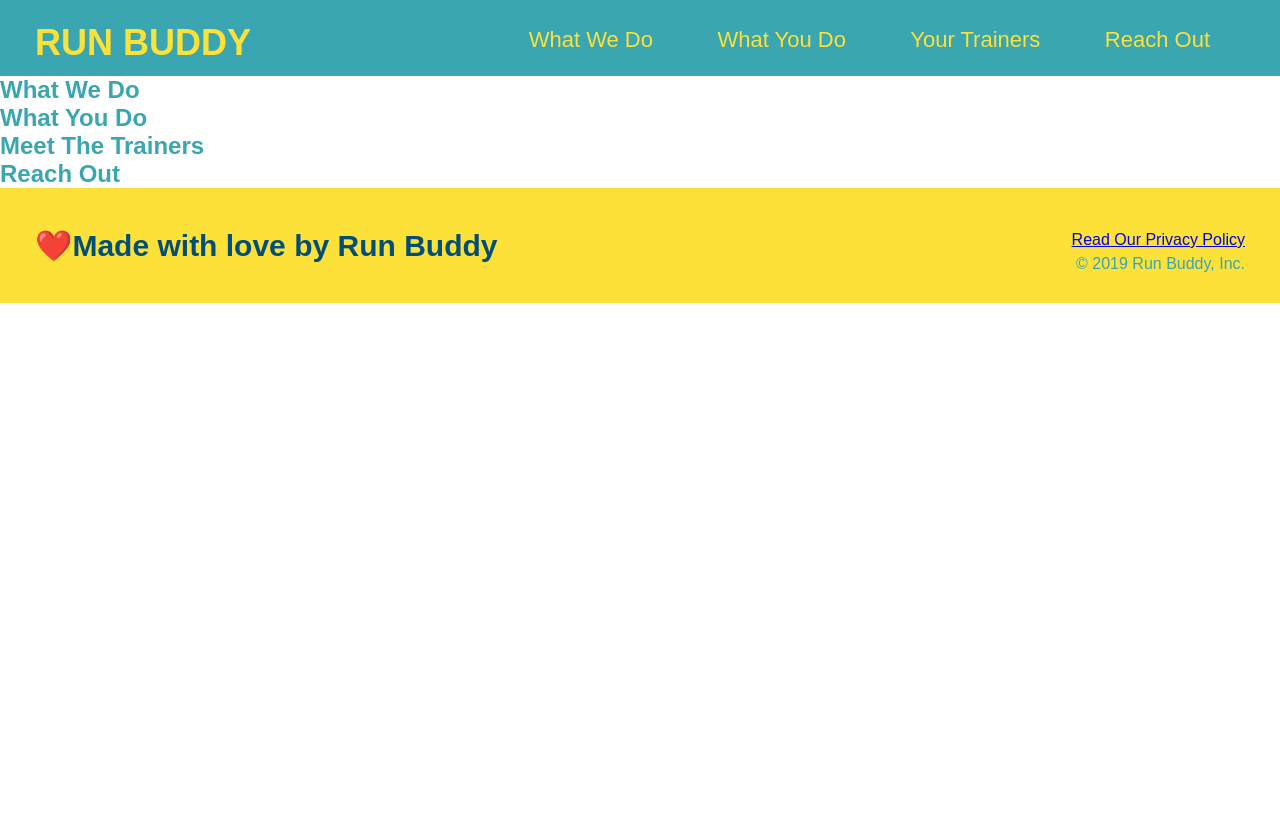
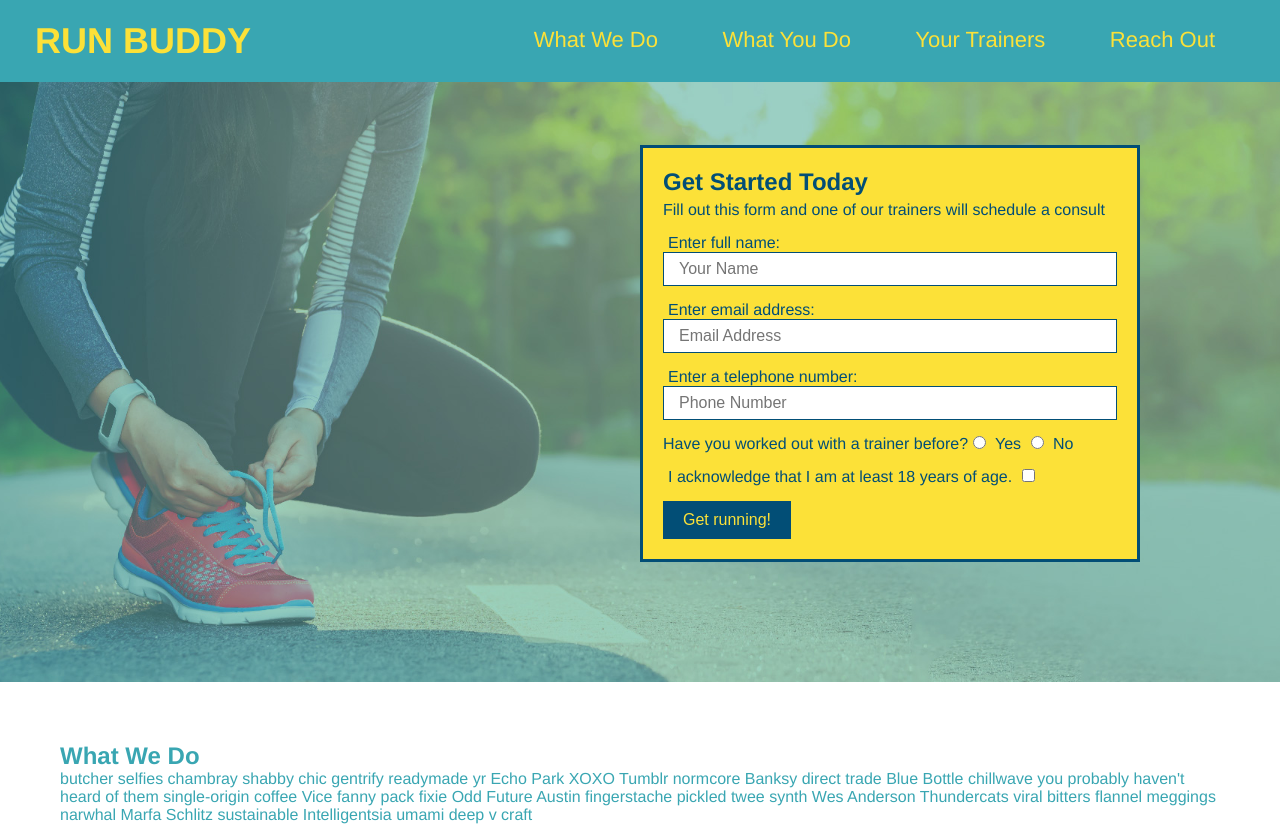
Before and after one commit to dillin92/run-buddy, a plain HTML site: page index.html in a window 1280 px wide. Shown: the top 828 px of the page. Before the commit the page ends 800 px from the top, so only its background shows below. Drawn offline with Linux system fonts and the light colour scheme.

Commit message:
added new icon images

```diff
--- a/assets/css/style.css
+++ /dev/null
@@ -1,75 +0,0 @@
-* {
-  margin: 0;
-  padding: 0;
-  box-sizing: border-box;
-}
-
-body {
-  font-family: Arial, Helvetica, sans-serif;
-  color: #39a6b2;
-}
-
-header h1 {
-  font-weight: bold;
-  font-size: 36px;
-  color: #fce138;
-  margin: 0;
-  display: inline;
-}
-
-header {
-  background-color: #39a6b2;
-  padding: 20px 35px;
-
-  line-height: 0.2px;
-}
-
-header a {
-  color: #fce138;
-  text-decoration: none;
-  font-size: 36px;
-  line-height: 0.75;
-}
-
-ul {
-  list-style: none;
-}
-
-header nav {
-  float: right;
-  margin: 7px 0;
-  padding: 5px;
-}
-
-header nav ul li {
-  display: inline;
-}
-
-header nav ul li a {
-  margin: 0 30px;
-  font-weight: lighter;
-  font-size: 22px;
-}
-
-footer {
-  background: #fce138;
-  width: 100%;
-  padding: 40px 35px;
-}
-
-footer h2 {
-  display: inline;
-  color: #024e76;
-  font-size: 30px;
-  margin: 0;
-}
-
-footer div {
-  float: right;
-  line-height: 1.5;
-  text-align: right;
-}
-
-footer a {
-  color: 024e76;
-}
--- a/index.html
+++ b/index.html
@@ -2,26 +2,25 @@
 <html lang="en">
 
 <head>
-        <meta charset="UTF-8"/>
-        <link rel="stylesheet" href="assets\css\style.css" />
+  <meta charset="UTF-8" />
   <title>Run Buddy</title>
+  <link rel="stylesheet" href="style.css" />
 </head>
 
-
-
-    <body class="body">
-        <!-- navigation-->
+<body>
+  <!-- navigation -->
   <header>
-            <h1 class id="header h1" style="color:blue; font-size:100px;">
-                <a href="/">RUN BUDDY</a>
+    <h1>
+      <a href="/">
+        RUN BUDDY
+      </a>
     </h1>
-
     <nav>
-                <!--Unordered list element-->
+      <!-- Unordered list element -->
       <ul>
-                    <!--List item element-->
+        <!-- List item element-->
         <li>
-                        <!--Anchor element-->
+          <!-- Anchor element -->
           <a href="#what-we-do">What We Do</a>
         </li>
         <li>
@@ -37,35 +36,92 @@
     </nav>
   </header>
 
-        <!-- hero/jumbotron-->
-        <section>
+  <!-- hero/jumbotron -->
+  <section class="hero">
+    <div class="hero-form">
+      <h3>Get Started Today</h3>
+      <p>Fill out this form and one of our trainers will schedule a consult</p>
+      <form>
+        <label for="name">Enter full name:</label>
+        <input type="text" placeholder="Your Name" name="name" id="name" class="form-input" />
+        <label for="email">Enter email address:</label>
+        <input type="text" placeholder="Email Address" name="email" id="email" class="form-input" />
+        <label for="phone">Enter a telephone number:</label>
+        <input type="text" placeholder="Phone Number" name="phone" id="phone" class="form-input" />
+        <p>
+          Have you worked out with a trainer before?
+          <input type="radio" name="trainer-confirm" id="trainer-yes" />
+          <label for="trainer-yes">Yes</label>
+          <input type="radio" name="trainer-confirm" id="trainer-no" />
+          <label for="trainer-no">No</label>
+        </p>
+        <p>
+          <label for="checkbox">
+            I acknowledge that I am at least 18 years of age.
+          </label>
+          <input type="checkbox" name="checkpoint1" id="checkbox" />
+        </p>
+        <button type="submit">
+          Get running!
+        </button>
+      </form>
+    </div>
   </section>
 
-        <!-- "what we do" section-->
-        <section>
+  <!-- "what we do" section -->
+  <section id="what-we-do">
     <h2>What We Do</h2>
+    <p>
+      butcher selfies chambray shabby chic gentrify readymade yr Echo Park XOXO Tumblr normcore Banksy direct trade Blue Bottle chillwave you probably haven't heard of them single-origin coffee Vice fanny pack fixie Odd Future Austin fingerstache pickled twee synth Wes Anderson Thundercats viral bitters flannel meggings narwhal Marfa Schlitz sustainable Intelligentsia umami deep v craft
+    </p>
   </section>
 
-        <!--"What You Do" section-->
-        <section>
+  <!-- "what you do" section -->
+  <section id="what-you-do">
     <h2>What You Do</h2>
+
+    <div>
+      <!-- insert this img element -->
+      <img src="/images/step-1.svg" alt="" />
+      <h3>Step 1: Fill Out the Form Above.</h3>
+      <p>You're already here, so why not?</p>
+    </div>
+
+    <div>
+      <img src="/images/step-2.svg" alt="" />
+      <h3>Step 2: Consult with One of Our Trainers.</h3>
+      <p>Are you here to build muscle, lose weight, or just feel good?</p>
+    </div>
+
+    <div>
+      <img src="/images/step-3.svg" alt="" />
+      <h3>Step 3: Get Running.</h3>
+      <p>Hit the ground running (literally) once your trainer lays out your plan.</p>
+    </div>
+
+    <div>
+      <img src="/images/step-4.svg" alt="" />
+      <h3>Step 4: See Results.</h3>
+      <p>Bi-weekly checkins with your trainer will keep you focused</p>
+    </div>
+
   </section>
 
-        <!--"Meet The Trainers" section-->
+  <!-- "meet the trainers" section -->
   <section>
     <h2>Meet The Trainers</h2>
   </section>
 
-        <!--"reach out" section-->
+  <!-- "reach out" section -->
   <section>
     <h2>Reach Out</h2>
   </section>
 
-        <!--footer-->
+  <!-- footer -->
   <footer>
-            <h2>❤️Made with love by Run Buddy</h2>
+    <h2>❤️ Made with love by Run Buddy.</h2>
     <div>
-                <a href="#">Read Our Privacy Policy</a><br/>
+      <a href="#">Read Our Privacy Policy</a><br />
       &copy; 2019 Run Buddy, Inc.
     </div>
   </footer>
--- /dev/null
+++ b/style.css
@@ -0,0 +1,122 @@
+* {
+  margin: 0;
+  padding: 0;
+  box-sizing: border-box;
+}
+
+body {
+  /* more on this crazy alphanumerical value in a minute! */
+  color: #39a6b2;
+  font-family: Helvetica, Arial, sans-serif;
+}
+
+/* apply styles to <header> */
+header {
+  padding: 20px 35px;
+  background-color: #39a6b2;
+}
+
+header h1 {
+  font-weight: bold;
+  font-size: 36px;
+  color: #fce138;
+  margin: 0;
+  display: inline;
+}
+header a {
+  text-decoration: none;
+  color: #fce138;
+}
+
+header nav {
+  float: right;
+  margin: 7px 0;
+}
+
+header nav ul li {
+  display: inline;
+}
+
+header nav ul li a {
+  margin: 0 30px;
+  font-weight: lighter;
+  font-size: 22px;
+}
+
+footer {
+  background: #fce138;
+  width: 100%;
+  padding: 40px 35px;
+}
+
+footer h2 {
+  display: inline;
+  color: #024e76;
+  font-size: 30px;
+  margin: 0;
+}
+
+footer div {
+  float: right;
+  line-height: 1.5;
+  text-align: right;
+}
+
+footer a {
+  color: #024e76;
+}
+
+section {
+  padding: 60px;
+}
+
+/* Hero Style Start */
+.hero {
+  background-image: url("../images/hero-bg.jpg");
+  height: 600px;
+  background-size: cover;
+  background-position: center;
+  position: relative;
+}
+/* Hero Style End */
+
+.hero-form {
+  border: 3px solid #024e76;
+  background-color: #fce138;
+  padding: 20px;
+  width: 500px;
+  color: #024e76;
+  position: absolute;
+  bottom: 120px;
+  right: 140px;
+}
+
+.hero-form h3 {
+  font-size: 24px;
+  margin: 0;
+}
+.hero-form p {
+  margin: 5px 0 15px 0;
+}
+
+.form-input {
+  border: 1px solid #024e76;
+  display: block;
+  padding: 7px 15px;
+  font-size: 16px;
+  color: #024e76;
+  width: 100%;
+  margin-bottom: 15px;
+}
+
+.hero-form label {
+  margin: 0 5px;
+}
+
+.hero-form button {
+  color: #fce138;
+  background-color: #024e76;
+  border: none;
+  padding: 10px 20px;
+  font-size: 16px;
+}
```
Also changed, not shown: images/hero-bg.jpg (added), images/step-1.svg (added), images/step-2.svg (added), images/step-3.svg (added), images/step-4.svg (added). Lines whose indentation alone changed are shown as unchanged.
